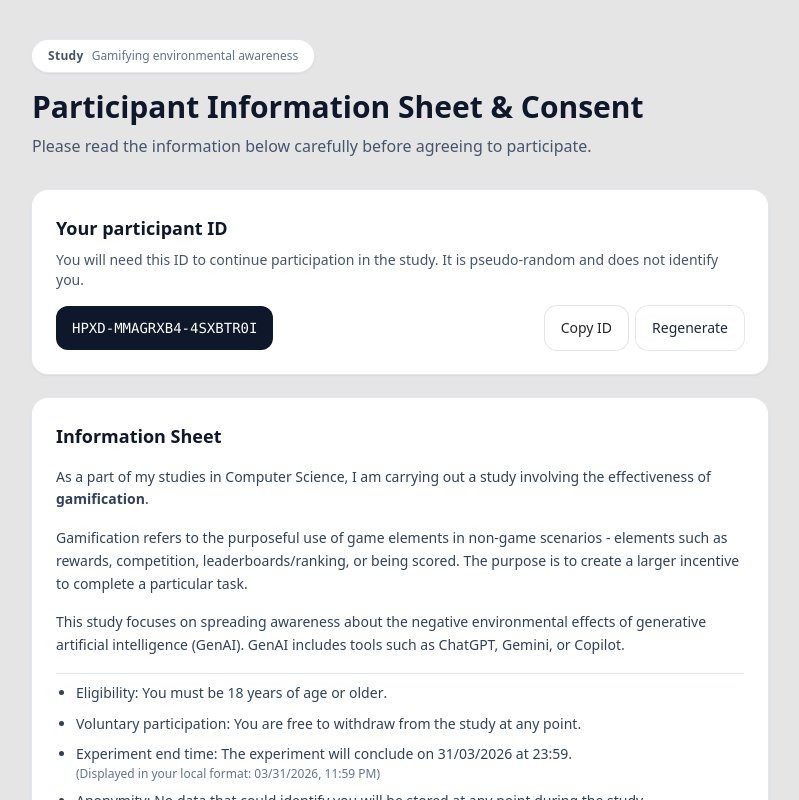
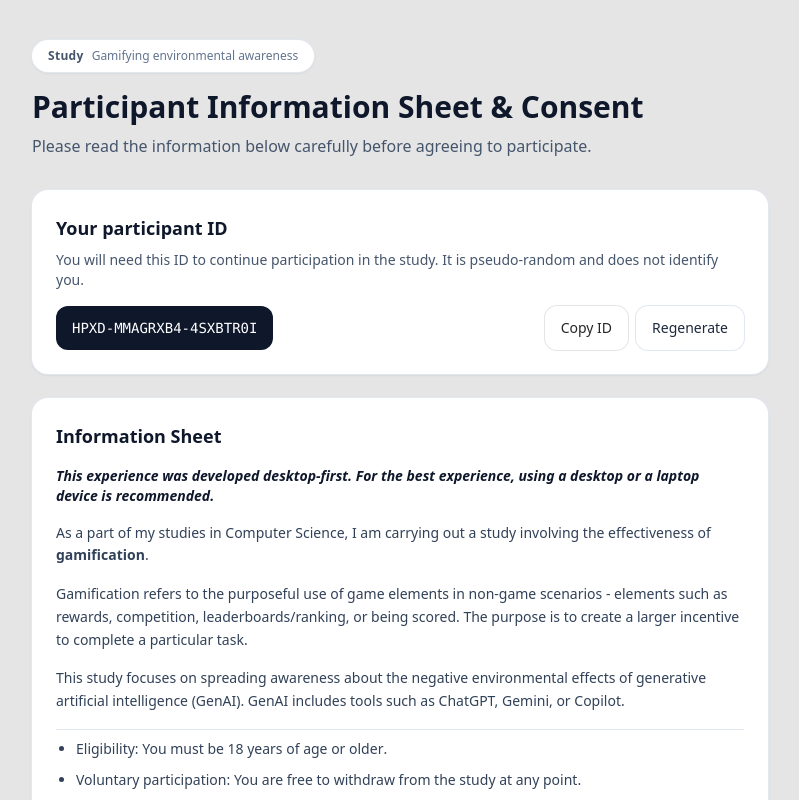
Before and after one commit to rustypotato19/gamification-experiment, a React (Vite) app: page /consent in a window 1280 px wide. Shown: the top 800 px of the page, without its empty margins (240-1039 px from the left). Built offline with nearby package versions, Linux system fonts and the light colour scheme.

Commit message:
few more tweaks

```diff
--- a/src/routes/consent/Consent.tsx
+++ b/src/routes/consent/Consent.tsx
@@ -190,7 +190,7 @@ export default function InfoConsentPage() {
   return (
     <div className="min-h-screen bg-neutral-200 text-slate-900 flex items-center justify-center">
       {storedId && storedConsent && !currentStage ? (
-        <main className="min-h-screen bg-slate-50 text-slate-900 w-full max-w-1/2 text-center">
+        <main className="min-h-screen bg-slate-50 text-slate-900 w-full px-4 sm:max-w-1/2 text-center">
           <div className="mx-auto max-w-3xl px-4 py-10"></div>
           <div className="rounded-2xl bg-white p-6 shadow-sm ring-1 ring-slate-200">
             <h2 className="text-lg font-semibold">
@@ -233,14 +233,16 @@ export default function InfoConsentPage() {
                   ? "opacity-60 cursor-not-allowed"
                   : "hover:bg-green-700 hover:cursor-pointer active:bg-green-800"
               }`}
-              onClick={() => { window.location.href = "/experiment"; }}
+              onClick={() => {
+                window.location.href = "/experiment";
+              }}
             >
               Proceed to Study
             </button>
           </div>
         </main>
       ) : currentStage ? (
-        <main className="min-h-screen bg-slate-50 text-slate-900 w-full max-w-1/2 text-center">
+        <main className="min-h-screen bg-slate-50 text-slate-900 w-full px-4 sm:max-w-1/2 text-center">
           <div className="mx-auto max-w-3xl px-4 py-10"></div>
           <div className="rounded-2xl bg-white p-6 shadow-sm ring-1 ring-slate-200">
             <h2 className="text-lg font-semibold">
@@ -355,6 +357,11 @@ export default function InfoConsentPage() {
             {/* Information Sheet */}
             <section className="rounded-2xl bg-white p-6 shadow-sm ring-1 ring-slate-200">
               <h2 className="text-lg font-semibold">Information Sheet</h2>
+
+              <p className="font-bold italic text-sm my-4">
+                This experience was developed desktop-first. For the best
+                experience, using a desktop or a laptop device is recommended.
+              </p>
 
               <div className="mt-4 space-y-4 text-sm leading-relaxed text-slate-700">
                 <p>
--- a/src/routes/experiment/control/Control.tsx
+++ b/src/routes/experiment/control/Control.tsx
@@ -76,7 +76,7 @@ export default function Control({ participantId }: Props) {
   };
 
   return (
-    <div className="h-full flex flex-col p-6 items-center overflow-y-auto">
+    <div className="h-full max-w-screen w-full flex flex-col p-6 items-center overflow-y-auto">
       <header className="mb-2 text-center relative">
         <h1 className="text-2xl font-bold">Learning Modules</h1>
         <p className="text-sm text-slate-600">Participant: {participantId}</p>
```
